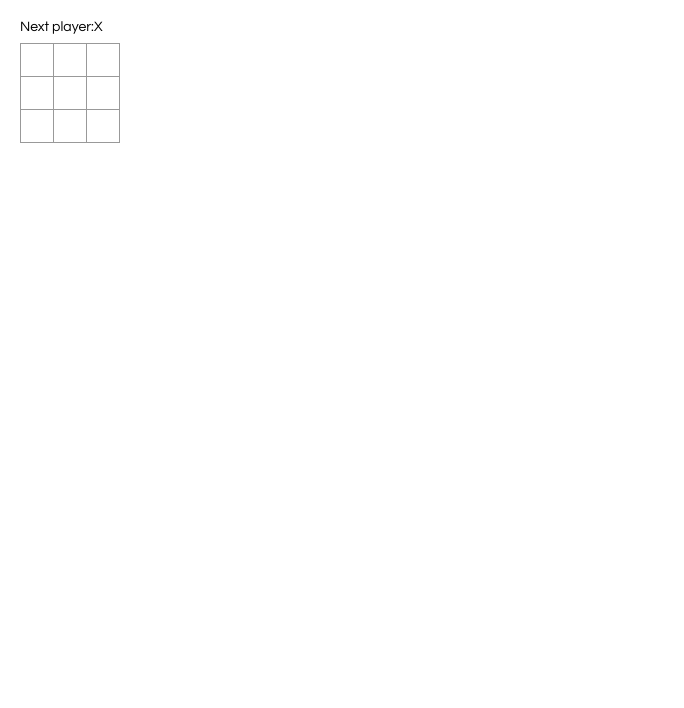
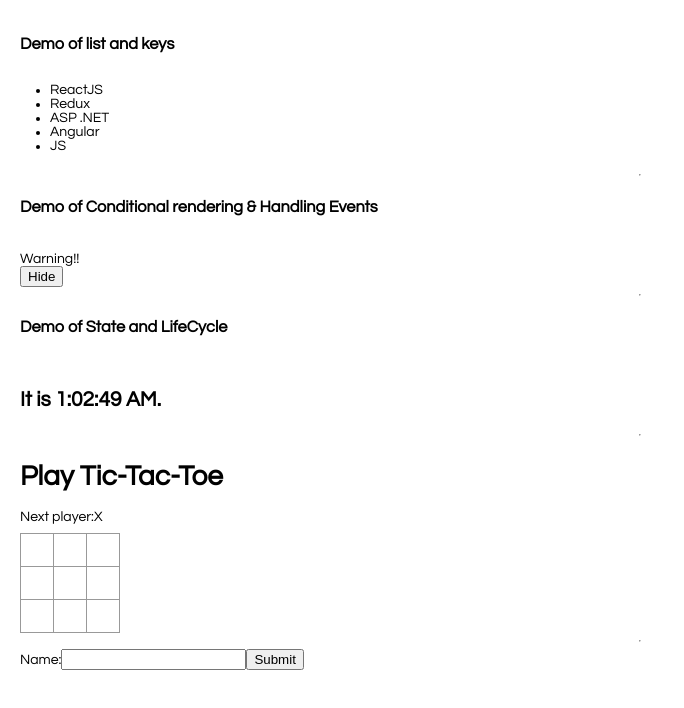
Before and after one commit to Priyanka01/ReactGame, a React app: page / in a window 1280 px wide. Shown: the whole page, without its empty margins (0-684 px from the left). Built offline with nearby package versions, Linux system fonts and the light colour scheme.

Commit message:
Examples added for handling events,conditional rendering, List,Keys, Forms

```diff
--- a/src/index.css
+++ b/src/index.css
@@ -42,9 +42,21 @@ ol, ul {
 
 .game {
     display: flex;
-    flex-direction: row;
+    flex-direction: column;
 }
 
 .game-info {
     margin-left: 20px;
 }
+
+.header{
+    margin-top:20px;
+}
+
+.event-block{
+    margin-top: 20px;
+}
+
+.toggle-warning{
+    margin-top:20px;
+}
--- a/src/index.js
+++ b/src/index.js
@@ -2,9 +2,132 @@ import React from 'react';
 import ReactDOM from 'react-dom';
 import './index.css';
 
+
+class NameForm extends React.Component {
+
+    constructor(props) {
+        super(props);
+        this.state = { value: '' };
+        this.handleChange = this.handleChange.bind(this);
+        this.handleFormSubmission = this.handleFormSubmission.bind(this);
+    }
+
+    handleFormSubmission(event) {
+        alert("This name was submitted" + this.state.value);
+        event.preventDefault();
+
+    }
+
+    handleChange(event) {
+        this.setState({ value: event.target.value });
+    }
+    render() {
+        return (
+            <form onSubmit={this.handleFormSubmission}>
+                <label>
+                    Name:
+                    <input type="textbox" value={this.state.value} onChange={this.handleChange}/>
+                </label>
+                <input type="submit" value="Submit"/>
+            </form>
+            );
+    }
+}
+function NumberList(props) {
+    const numbers = props.numbers;
+    const listitems = numbers.map((number) =>
+        <ListItem key={number.toString()}
+            value={number} />
+    );
+
+    return (
+        <ul>
+            {listitems}
+        </ul>
+        );
+
+}
+
+function ListItem(props) {
+    return (
+        <li>{props.value}</li>
+        );
+}
+
+function WarningBanner(props) {
+    if (!props.warn) {
+        return null;
+    }
+    return (
+        <div className="warning">
+            Warning!!
+        </div>
+        );
+}
+
+class Page extends React.Component {
+    constructor(props) {
+        super(props);
+        this.state = { showWarning: true };
+        this.handleToggleClick = this.handleToggleClick.bind(this);
+    }
+
+    handleToggleClick() {
+        this.setState(
+            state => ({
+                showWarning: !state.showWarning
+            })
+        );
+    }
+
+    render() {
+        return (
+            <div>
+                <WarningBanner warn={this.state.showWarning} />
+                <button onClick={this.handleToggleClick} >
+                    {this.state.showWarning?'Hide':'Show'}
+                </button>
+            </div>
+             );
+    }
+
+}
+
+
+class Clock extends React.Component {
+
+    constructor(props) {
+        super(props);
+        this.state = { date: new Date() };
+    }
+
+    componentDidMount() {
+        this.timerID = setInterval(() => this.tick(), 1000);
+
+    }
+
+    componentWillMount() {
+        clearInterval(this.timerID);
+    }
+
+    tick() {
+        this.setState({ date: new Date() });
+
+    }
+
+    render() {
+        return (
+            <div>
+                <h2>It is {this.state.date.toLocaleTimeString()}.</h2>
+            </div>
+        );
+    }
+}
+
+
+
 function Square(props) {
     return (
-
         <button className="square" onClick={props.onClick}>
             {props.value}
         </button>
@@ -41,6 +164,8 @@ class Board extends React.Component {
 
     }
 
+
+
     render() {
 
         const winner = calculateWinner(this.state.squares);
@@ -52,8 +177,11 @@ class Board extends React.Component {
             status = 'Next player:' + (this.state.xIsNext ? 'X' : 'O');
         }
 
+
+
         return (
             <div>
+
                 <div className="status">{status}</div>
                 <div className="board-row">
                     {this.renderSquare(0)}
@@ -77,10 +205,25 @@ class Board extends React.Component {
 
 class Game extends React.Component {
     render() {
+        const numbers = ['ReactJS', 'Redux', 'ASP .NET', 'Angular', 'JS'];
         return (
             <div className="game">
+                <h3>Demo of list and keys</h3>
+                <NumberList numbers={numbers} />
+                <hr/>
+                <h3>Demo of Conditional rendering & Handling Events</h3>
+                <div className="toggle-warning"><Page /></div>
+                <hr />
+                <h3>Demo of State and LifeCycle</h3>
+                <div className="header"><Clock /></div>
+                <hr />
+                <h1>Play Tic-Tac-Toe</h1>
                 <div className="game-board">
                     <Board />
+                </div>
+                <hr />
+                <div class="controlled-comp">
+                    <NameForm/>
                 </div>
                 <div className="game-info">
                     <div>{/* status */}</div>
@@ -114,6 +257,8 @@ function calculateWinner(squares) {
 
 // ========================================
 
+
+
 ReactDOM.render(
     <Game />,
     document.getElementById('root')
```
